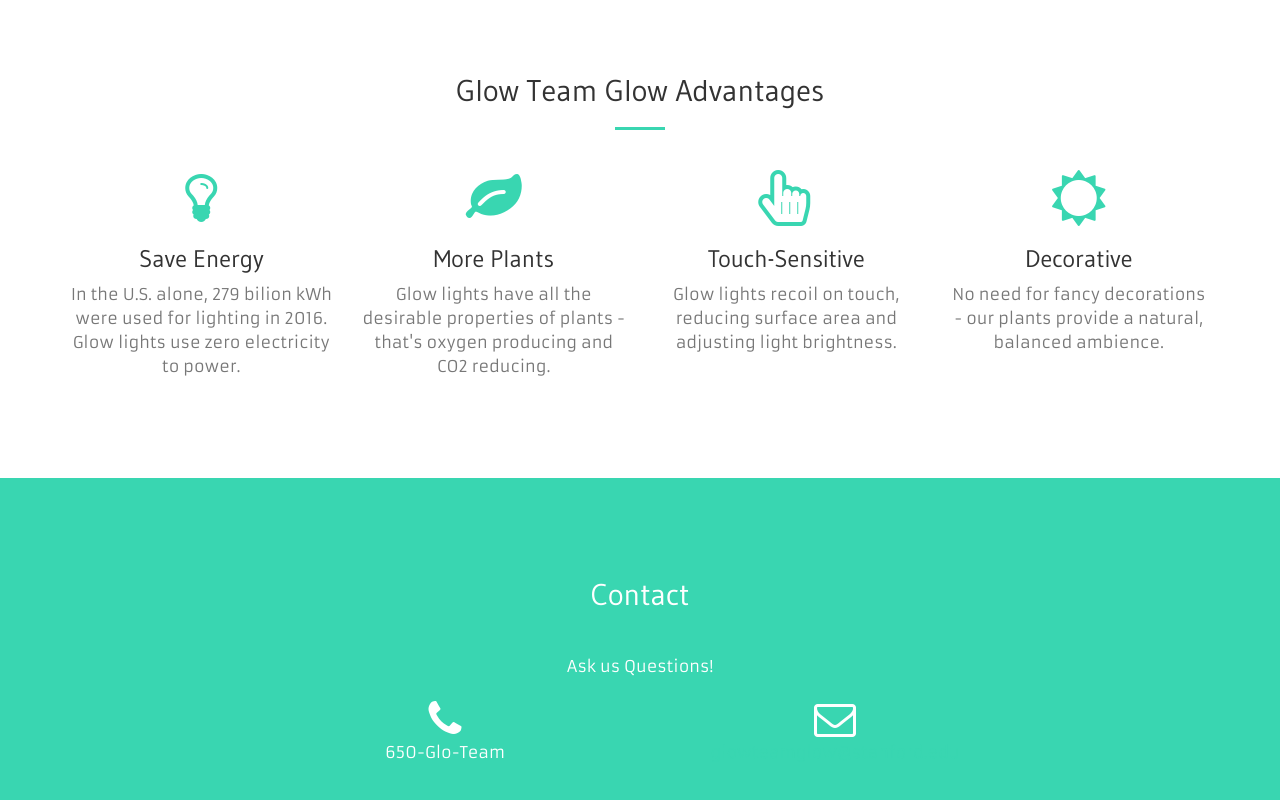
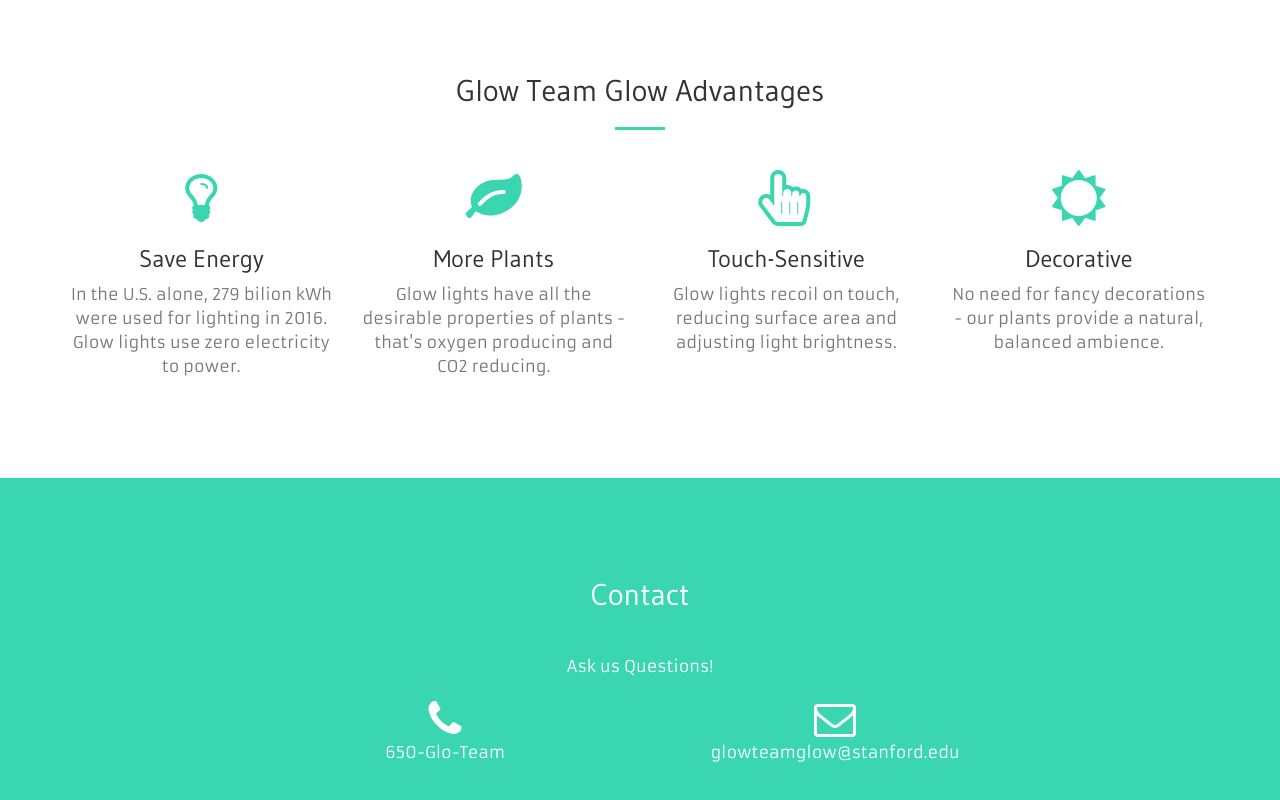
Before and after one commit to kelseyywang/GTG, a website: page index.html in a window 1280 px wide. Shown: the part 1220-2020 px from the top of the page. Drawn offline with nearby package versions, Linux system fonts and the light colour scheme.

Commit message:
color fixes

```diff
--- a/index.html
+++ b/index.html
@@ -255,7 +255,7 @@
                 </div>
                 <div class="col-lg-4 text-center">
                     <i class="fa fa-envelope-o fa-3x sr-contact"></i>
-                    <p><a href="mailto:your-email@your-domain.com">glowteamglow@stanford.edu</a></p>
+                    <p>glowteamglow@stanford.edu</p>
                 </div>
             </div>
         </div>
```
